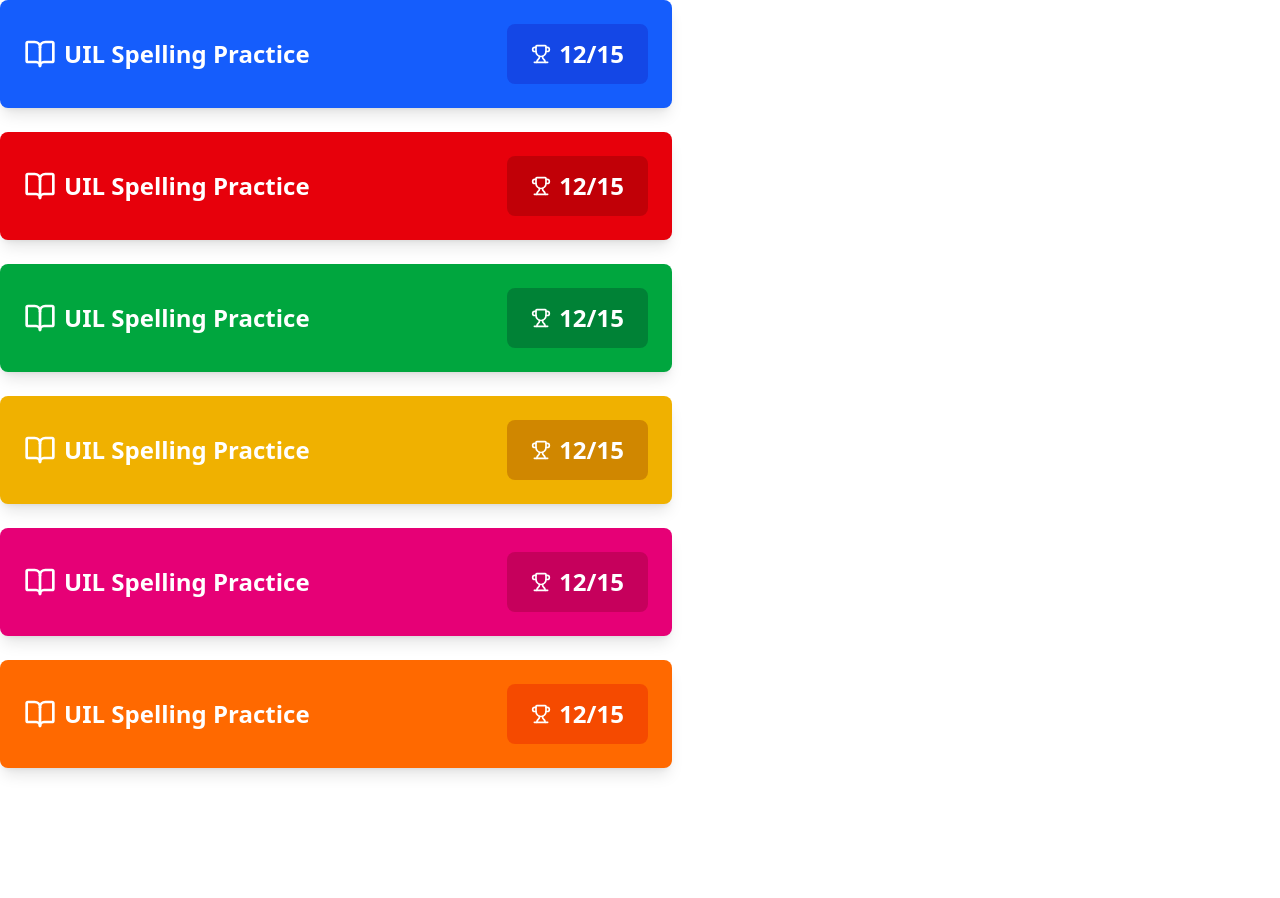
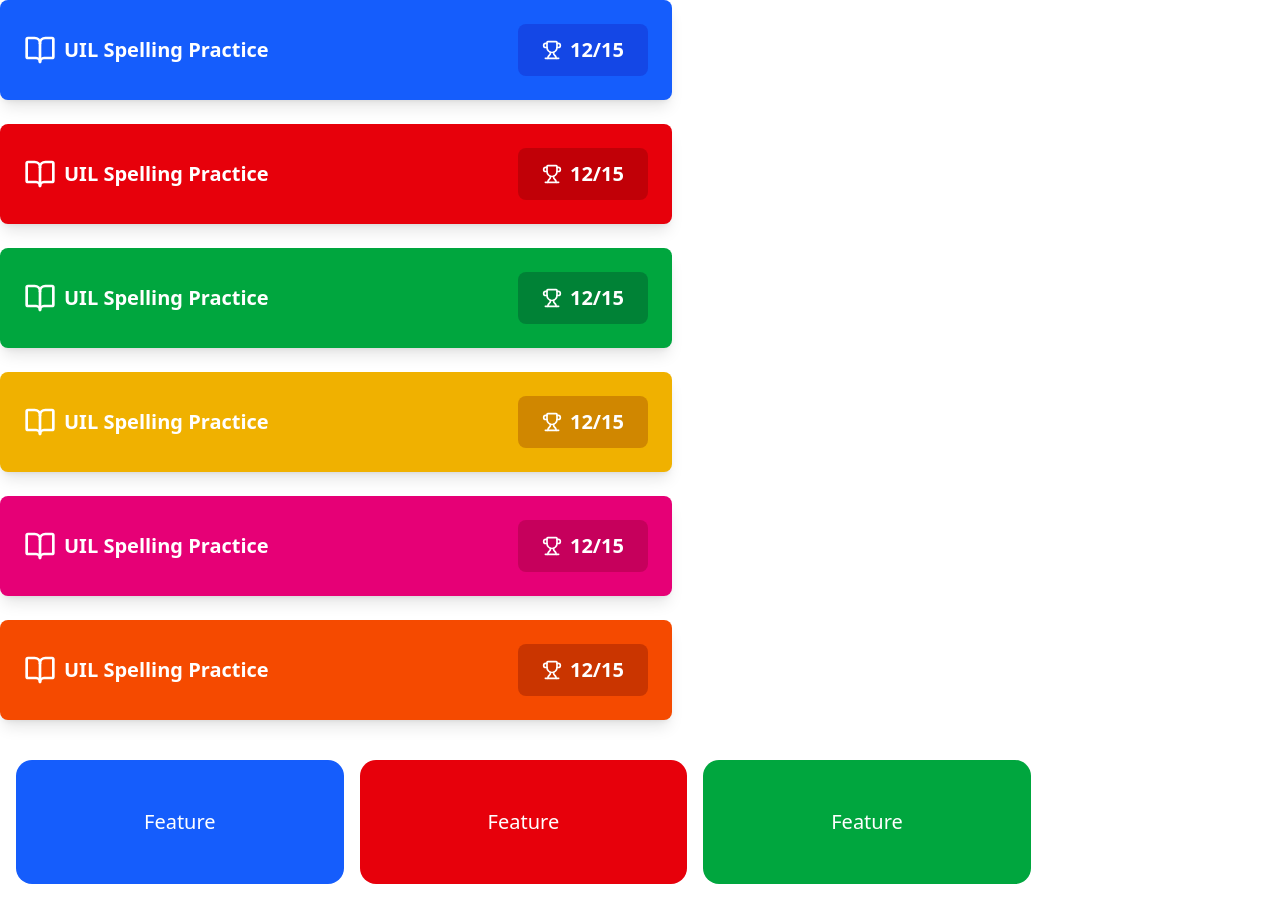
Before and after one commit to christopher-ridad/uil-spelling-app, a Next.js app: page / in a window 1280 px wide. Shown: the top 898 px of the page. Before the commit the page ends 800 px from the top, so only its background shows below. Built offline with nearby package versions, Linux system fonts and the light colour scheme.

Commit message:
refactor colors + styling

```diff
--- a/app/globals.css
+++ b/app/globals.css
@@ -2,113 +2,6 @@
 
 * {
   font-family: system-ui, -apple-system, "Segoe UI", Roboto, "Helvetica Neue", Arial, sans-serif;
-}
-
-:root {
-  --color-background-blue: var(--color-blue-600);
-  --color-background-blue-dark: var(--color-blue-700);
-  --color-background-red: var(--color-red-600);
-  --color-background-red-dark: var(--color-red-700);
-  --color-background-green: var(--color-green-600);
-  --color-background-green-dark: var(--color-green-700);
-  --color-background-yellow: var(--color-yellow-500);
-  --color-background-yellow-dark: var(--color-yellow-600);
-  --color-background-pink: var(--color-pink-600);
-  --color-background-pink-dark: var(--color-pink-700);
-  --color-background-orange: var(--color-orange-500);
-  --color-background-orange-dark: var(--color-orange-600);
-}
-
-.card-header{
-  max-width: 42rem;
-  color: white;
-  border-radius: 0.5rem;
-  padding: 1.5rem;
-  margin-bottom: 1.5rem;
-  box-shadow: 0 10px 15px -3px rgb(0 0 0 / 0.1), 0 4px 6px -4px rgb(0 0 0 / 0.1);
-  font-size: 1.5rem;
-  font-weight: bold;
-  display: flex;
-  justify-content: space-between;
-  align-items: center;
-}
-
-.card-header.blue{
-  background-color: var(--color-background-blue);
-}
-
-.card-header.red{
-  background-color: var(--color-background-red);
-}
-
-.card-header.green{
-  background-color: var(--color-background-green);
-}
-
-.card-header.yellow{
-  background-color: var(--color-background-yellow);
-}
-
-.card-header.pink{
-  background-color: var(--color-background-pink);
-}
-
-.card-header.orange{
-  background-color: var(--color-background-orange);
-}
-
-.score-display.blue{
-  background-color: var(--color-background-blue-dark);
-  display: flex;
-  align-items: center;
-  gap: 0.5rem;
-  padding: 0.75rem 1.5rem;
-  border-radius: 0.5rem;
-}
-
-.score-display.red{
-  background-color: var(--color-background-red-dark);
-  display: flex;
-  align-items: center;
-  gap: 0.5rem;
-  padding: 0.75rem 1.5rem;
-  border-radius: 0.5rem;
-}
-
-.score-display.green{
-  background-color: var(--color-background-green-dark);
-  display: flex;
-  align-items: center;
-  gap: 0.5rem;
-  padding: 0.75rem 1.5rem;
-  border-radius: 0.5rem;
-}
-
-.score-display.yellow{
-  background-color: var(--color-background-yellow-dark);
-  display: flex;
-  align-items: center;
-  gap: 0.5rem;
-  padding: 0.75rem 1.5rem;
-  border-radius: 0.5rem;
-}
-
-.score-display.pink{
-  background-color: var(--color-background-pink-dark);
-  display: flex;
-  align-items: center;
-  gap: 0.5rem;
-  padding: 0.75rem 1.5rem;
-  border-radius: 0.5rem;
-}
-
-.score-display.orange{
-  background-color: var(--color-background-orange-dark);
-  display: flex;
-  align-items: center;
-  gap: 0.5rem;
-  padding: 0.75rem 1.5rem;
-  border-radius: 0.5rem;
 }
 
 .button-container {
@@ -117,49 +10,3 @@
   gap: 1rem;
   padding: 1rem;
 }
-
-.feature-button {
-  padding: 3rem 8rem;
-  border-radius: 2rem;
-  color: white;
-  font-size: 26px;
-  border: none;
-  cursor: pointer;
-  transition: all 0.3s ease;
-}
-
-.feature-button:hover {
-  transform: scale(1.05);
-}
-
-.feature-button.red {
-  background-color: #F65353;
-}
-
-.feature-button.red:hover {
-  background-color: #D20000;
-}
-
-.feature-button.blue {
-  background-color: #007AFF;
-}
-
-.feature-button.blue:hover {
-  background-color: #03468F;
-}
-
-.feature-button.green {
-  background-color: green;
-}
-
-.feature-button.yellow {
-  background-color: yellow;
-}
-
-.feature-button.pink {
-  background-color: pink;
-}
-
-.feature-button.orange {
-  background-color: orange;
-}
--- a/app/page.tsx
+++ b/app/page.tsx
@@ -1,14 +1,24 @@
-import { CardHeader } from '../components'
+import { COLORS } from '../lib/colors'
+import { FeatureButtonGrid, CardHeader, AudioButton, SubmitAnswerButton } from '../components'
+
 
 export default function Home() {
     return (
         <main>
-            <CardHeader headerColor="blue" scoreDisplayColor="blue" headerText="UIL Spelling Practice" correct={12} total={15} />
-            <CardHeader headerColor="red" scoreDisplayColor="red" headerText="UIL Spelling Practice" correct={12} total={15} />
-            <CardHeader headerColor="green" scoreDisplayColor="green" headerText="UIL Spelling Practice" correct={12} total={15} />
-            <CardHeader headerColor="yellow" scoreDisplayColor="yellow" headerText="UIL Spelling Practice" correct={12} total={15} />
-            <CardHeader headerColor="pink" scoreDisplayColor="pink" headerText="UIL Spelling Practice" correct={12} total={15} />
-            <CardHeader headerColor="orange" scoreDisplayColor="orange" headerText="UIL Spelling Practice" correct={12} total={15} />
+            <CardHeader headerColor={COLORS.blue.bg} scoreDisplayColor={COLORS.blue.bgDark} headerText="UIL Spelling Practice" correct={12} total={15} />
+            <CardHeader headerColor={COLORS.red.bg} scoreDisplayColor={COLORS.red.bgDark} headerText="UIL Spelling Practice" correct={12} total={15} />
+            <CardHeader headerColor={COLORS.green.bg} scoreDisplayColor={COLORS.green.bgDark} headerText="UIL Spelling Practice" correct={12} total={15} />
+            <CardHeader headerColor={COLORS.yellow.bg} scoreDisplayColor={COLORS.yellow.bgDark} headerText="UIL Spelling Practice" correct={12} total={15} />
+            <CardHeader headerColor={COLORS.pink.bg}scoreDisplayColor={COLORS.pink.bgDark} headerText="UIL Spelling Practice" correct={12} total={15} />
+            <CardHeader headerColor={COLORS.orange.bg} scoreDisplayColor={COLORS.orange.bgDark} headerText="UIL Spelling Practice" correct={12} total={15} />
+            <FeatureButtonGrid />
+            <AudioButton color={COLORS.blue.bg}/>
+            <AudioButton color={COLORS.red.bg}/>
+            <AudioButton color={COLORS.green.bg}/>
+            <AudioButton color={COLORS.yellow.bg}/>
+            <AudioButton color={COLORS.pink.bg}/>
+            <AudioButton color={COLORS.orange.bg}/>
+            <SubmitAnswerButton color={COLORS.blue.bg} buttonText="Submit Answer"/>
         </main>
     )
 }
--- a/components/atoms/FeatureButton.tsx
+++ b/components/atoms/FeatureButton.tsx
@@ -2,16 +2,13 @@
 
 interface FeatureButtonProps {
     color: string
-    onClick?: () => void
+    hoverColor: string
     buttonText: string
 }
 
-export default function FeatureButton({ color, onClick, buttonText }: FeatureButtonProps) {
+export default function FeatureButton({ color, hoverColor, buttonText }: FeatureButtonProps) {
     return (
-        <button
-            onClick={onClick}
-            className={`feature-button ${color}`}
-        >
+        <button className={`px-32 py-12 rounded-2xl text-white text-xl border-none cursor-pointer transition-all duration-300 ease-in-out ${color} ${hoverColor}`}>
             {buttonText}
         </button>
     )
--- a/components/atoms/ScoreDisplay.tsx
+++ b/components/atoms/ScoreDisplay.tsx
@@ -10,7 +10,7 @@
 
 export default function ScoreDisplay({ color, correct, total }: Score) {
     return (
-        <figure className={`score-display ${color}`}>
+        <figure className={`flex items-center gap-2 p-3 px-6 rounded-[0.5rem] ${color}`}>
             <Trophy className="w-5 h-5" />
             <span className="font-semibold">
                 {correct}/{total}
--- a/components/atoms/SubmitAnswerButton.tsx
+++ b/components/atoms/SubmitAnswerButton.tsx
@@ -1,14 +1,19 @@
 'use client'
 
 interface SubmitAnswerButtonProps {
-    id: string
-    buttonText: string
+    buttonText: string,
+    onClick?: () => void,
+    color: string
 }
 
-export default function SubmitAnswerButton({ id, buttonText }: SubmitAnswerButtonProps) {
+export default function SubmitAnswerButton({ buttonText, onClick, color }: SubmitAnswerButtonProps) {
   return (
-    <button id={id} type="submit">
-      {buttonText}
-    </button>
+    <button
+            onClick={onClick}
+            className={`submit-answer-button ${color}`}
+            type="submit"
+        >
+            {buttonText}
+        </button>
   );
 }
--- a/components/atoms/index.ts
+++ b/components/atoms/index.ts
@@ -1,5 +1,6 @@
 import FeatureButton from './FeatureButton'
 import AudioButton from './AudioButton'
 import ScoreDisplay from './ScoreDisplay'
+import SubmitAnswerButton from './SubmitAnswerButton'
 
-export { FeatureButton, AudioButton, ScoreDisplay }
+export { FeatureButton, AudioButton, ScoreDisplay, SubmitAnswerButton }
--- a/components/molecules/CardHeader.tsx
+++ b/components/molecules/CardHeader.tsx
@@ -13,7 +13,7 @@
 
 export default function CardHeader({ headerColor, scoreDisplayColor, headerText, correct, total }: CardHeaderProps) {
     return (
-        <header className={`card-header ${headerColor}`}>
+        <header className={`max-w-[42rem] text-white rounded-lg p-6 mb-6 shadow-lg font-bold text-xl flex justify-between items-center ${headerColor}`}>
             <span className="flex items-center justify-between gap-2">
                 <BookOpenIcon />
                 {headerText}
--- a/components/molecules/FeatureButtonGrid.tsx
+++ b/components/molecules/FeatureButtonGrid.tsx
@@ -1,5 +1,6 @@
 'use client'
 
+import { COLORS } from '../../lib/colors'
 import FeatureButton from '../atoms/FeatureButton'
 
 // re-examine html tags + arial labels
@@ -8,31 +9,37 @@
     return (
         <main className="button-container">
             <FeatureButton
-                color="red"
+                color={COLORS.blue.bg}
+                hoverColor={COLORS.blue.bgHover}
                 buttonText="Feature"
             />
 
             <FeatureButton
-                color="blue"
+                color={COLORS.red.bg}
+                hoverColor={COLORS.red.bgHover}
                 buttonText="Feature"
             />
 
             <FeatureButton
-                color="green"
+                color={COLORS.green.bg}
+                hoverColor={COLORS.green.bgHover}
                 buttonText="Feature"
             />
 
             <FeatureButton
-                color="yellow"
+                color={COLORS.yellow.bg}
+                hoverColor={COLORS.yellow.bgHover}
                 buttonText="Feature"
             />
             <FeatureButton
-                color="pink"
+                color={COLORS.pink.bg}
+                hoverColor={COLORS.pink.bgHover}
                 buttonText="Feature"
             />
 
             <FeatureButton
-                color="orange"
+                color={COLORS.orange.bg}
+                hoverColor={COLORS.orange.bgHover}
                 buttonText="Feature"
             />
         </main>
--- /dev/null
+++ b/lib/colors.ts
@@ -0,0 +1,32 @@
+export const COLORS = {
+  blue: {
+    bg: 'bg-blue-600',
+    bgDark: 'bg-blue-700',
+    bgHover: 'hover:bg-blue-700'
+  },
+  red: {
+    bg: 'bg-red-600',
+    bgDark: 'bg-red-700',
+    bgHover: 'hover:bg-red-700'
+  },
+  green: {
+    bg: 'bg-green-600',
+    bgDark: 'bg-green-700',
+    bgHover: 'hover:bg-green-700'
+  },
+   yellow: {
+    bg: 'bg-yellow-500',
+    bgDark: 'bg-yellow-600',
+    bgHover: 'hover:bg-yellow-700'
+  },
+  pink: {
+    bg: 'bg-pink-600',
+    bgDark: 'bg-pink-700',
+    bgHover: 'hover:bg-pink-700'
+  },
+  orange: {
+    bg: 'bg-orange-600',
+    bgDark: 'bg-orange-700',
+    bgHover: 'hover:bg-orange-700'
+  }
+}
```
